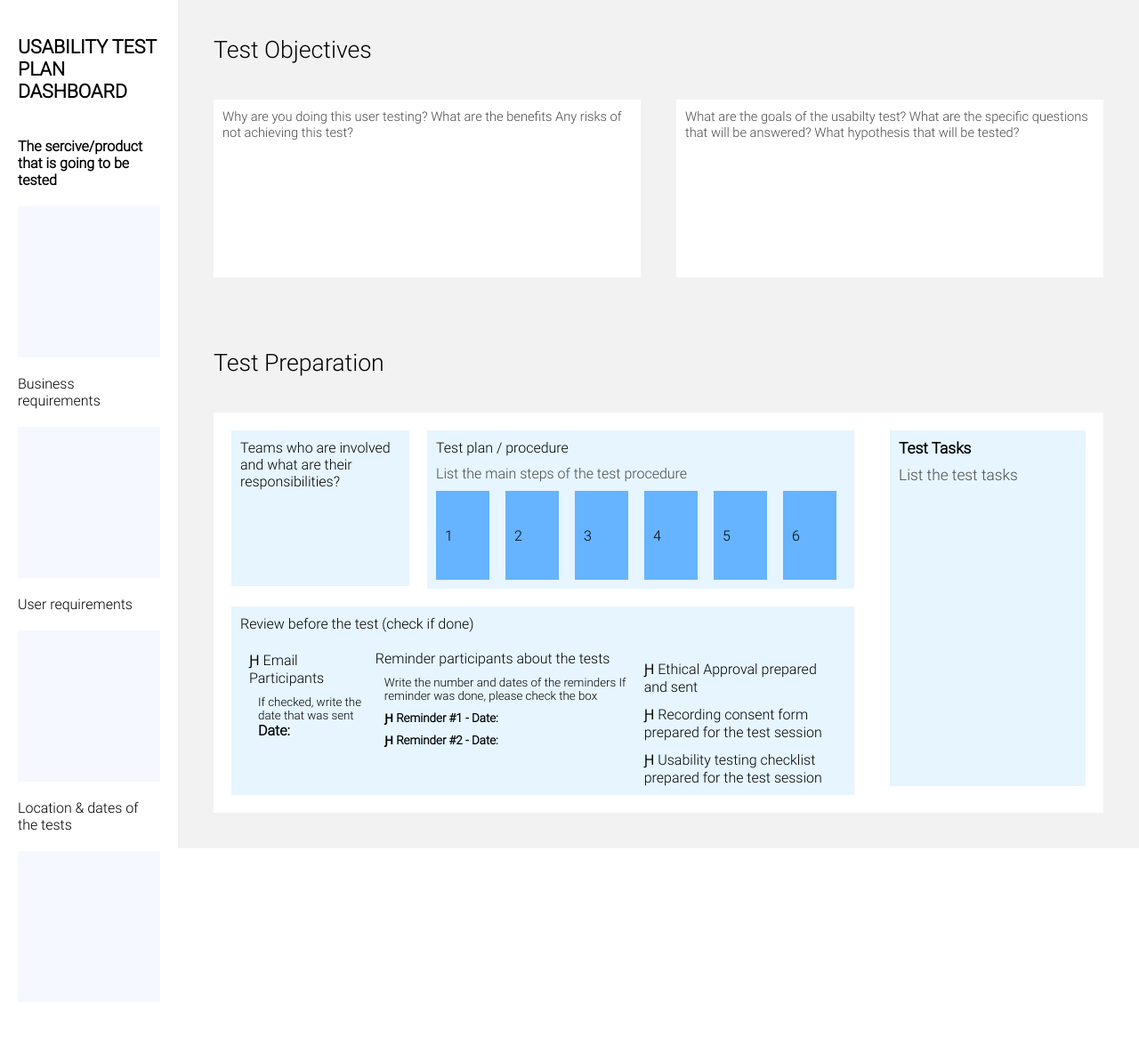
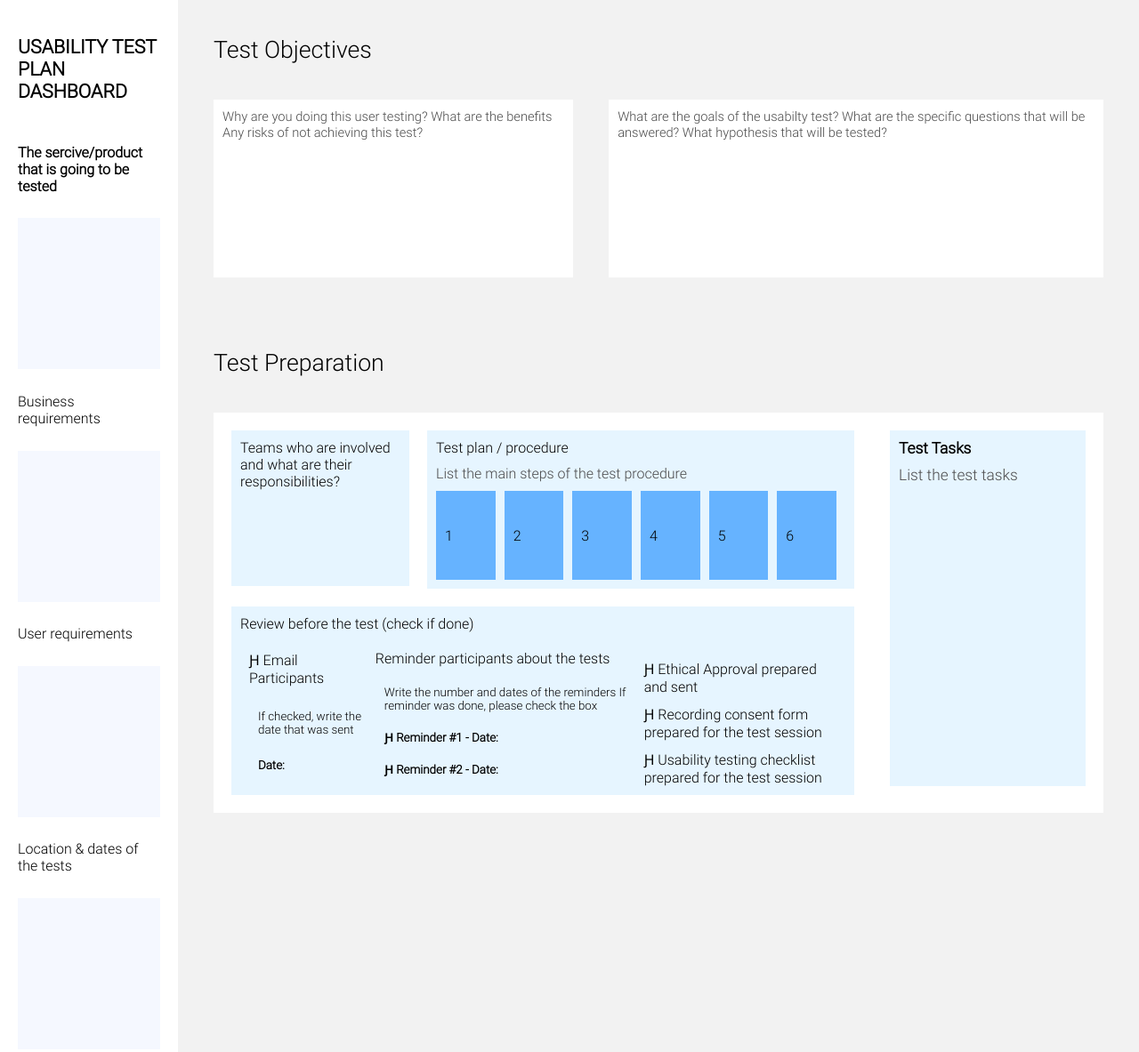
Before and after one commit to ilpol/Frontend-tasks, a plain HTML site: page index.html in a window 1280 px wide. Shown: the top 1183 px of the page at 89% size. Before the commit the page ends 1147 px from the top, so only its background shows below. Drawn offline with Linux system fonts and the light colour scheme.

Commit message:
Fixed mistakes

```diff
--- a/css/style.css
+++ b/css/style.css
@@ -3,6 +3,7 @@ body {
     padding: 0;
     border: 0;
     font-family: Roboto;
+    overflow-x: hidden;
 
 }
 a:link {
@@ -25,7 +26,6 @@ a:active {
 	display: flex;
 	flex-direction: row;
     justify-content: space-between;
-    align-items: space-between;
 }
 
 .dashboard{
@@ -33,7 +33,6 @@ a:active {
     display: flex;
     flex-direction: column;
     justify-content: space-between;
-    align-items: space-between;
     flex-shrink: 1;
     flex-grow: 0;
     background: white;
@@ -64,12 +63,12 @@ a:active {
 }
 
 .main_info{
-	height: 100%;
+	height: 1200px;
+	width:100%;
 	display: flex;
 	flex-direction: column;
-    justify-content: space-between;
-    align-items: space-between;
     background: #F2F2F2;
+    flex-grow: 1;
 }
 
 .test_objectives{
@@ -77,8 +76,6 @@ a:active {
 	display: flex;
 	flex-direction: column;
     justify-content: space-between;
-    align-items: space-between;
-
 }
 
 .test_objectives_title{
@@ -87,7 +84,6 @@ a:active {
 }
 
 .test_objectives_info{
-
 	display: flex;
 	flex-direction: row;
     justify-content: space-between;
@@ -95,11 +91,11 @@ a:active {
 }
 
 .test_objectives_block{
-	flex-basis: 100%;
+	flex-grow: 1;
+	flex-shrink: 1;
 	min-height: 200px;
 	margin: 20px;
 	background: #FFFFFF;
-
 }
 
 .test_objectives_text{
@@ -120,7 +116,6 @@ a:active {
 .test_preparation_title{
 	margin: 20px;
 	font-size: 20pt;
-
 }
 
 .test_preparation_info{
@@ -131,6 +126,8 @@ a:active {
 	flex-direction: row;
     justify-content: space-between;
     align-items: flex-start;
+    flex-grow: 1;
+	flex-shrink: 1;
 }
 
 .test_preparation_left{
@@ -139,7 +136,8 @@ a:active {
 	display: flex;
 	flex-direction: column;
     justify-content: space-between;
-    align-items: space-between;
+    flex-grow: 1;
+	flex-shrink: 1;
 }
 
 .test_preparation_left_top{
@@ -147,24 +145,23 @@ a:active {
 	flex-direction: row;
     justify-content: flex-start;
     align-items: flex-start;
+    flex-grow: 1;
+	flex-shrink: 1;
 }
 
 .test_preparation_ltl{
 	background: #e6f5ff;
-	/*flex-grow: 0;*/
-	/*width:50;
-	height: 100;*/
-
 	min-height: 175px;
 	max-width: 200px;
-
-
-	/*flex-basis: 100%;*/
+	flex-grow: 1;
+	flex-shrink: 1;
 }
 
 .test_preparation_ltl_title{
 	font-size: 12pt;
 	padding: 10px;
+	flex-grow: 1;
+	flex-shrink: 1;
 }
 
 .test_preparation_ltr{
@@ -174,31 +171,33 @@ a:active {
 	display: flex;
 	flex-direction: column;
     justify-content: space-between;
-    align-items: space-between;
     min-height: 100px;
 	width: 600px;
-    /*background: #0054FE;*/
-
-    /*opacity:  0.04;*/
+	flex-grow: 1;
+	flex-shrink: 1;
 }
 
 .test_preparation_ltr_title{
 	font-size: 12pt;
+	flex-grow: 1;
+	flex-shrink: 1;
 }
 
 .test_preparation_ltr_sub_title{
 	padding-top: 10px;
 	color: #4A4A4A;
+	flex-grow: 1;
+	flex-shrink: 1;
 }
 
 .test_preparation_ltr_wrap{
 	padding-top: 10px;
-
 	display: flex;
 	flex-direction: row;
     justify-content: space-between;
     align-items: flex-start;
-
+    flex-grow: 1;
+	flex-shrink: 1;
 }
 
 .test_preparation_ltr_block{
@@ -208,10 +207,11 @@ a:active {
 	flex-direction: row;
     justify-content: flex-start;
     align-items: center;
-
 	height: 100px;
 	width:50px;
 	padding-left: 10px;
+	flex-grow: 1;
+	flex-shrink: 1;
 }
 
 .test_preparation_left_bottom{
@@ -220,12 +220,15 @@ a:active {
 	display: flex;
 	flex-direction: column;
     justify-content: space-between;
-    align-items: space-between;
+    flex-grow: 1;
+	flex-shrink: 1;
 }
 
 .test_preparation_left_bottom_title{
 	padding: 10px;
 	font-size: 12pt;
+	flex-grow: 1;
+	flex-shrink: 1;
 }
 
 .test_preparation_left_bottom_wrap{
@@ -233,7 +236,8 @@ a:active {
 	display: flex;
 	flex-direction: row;
     justify-content: space-between;
-    align-items: space-between;
+    flex-grow: 1;
+	flex-shrink: 1;
 }
 
 .test_preparation_left_bottom_block{
@@ -242,10 +246,14 @@ a:active {
     justify-content: flex-start;
     align-items: flex-start;
     padding-left: 10px;
+    flex-grow: 1;
+	flex-shrink: 1;
 }
 
 .test_preparation_left_bottom_sub_title{
 	font-size: 12pt;
+	flex-grow: 1;
+	flex-shrink: 1;
 }
 
 .test_preparation_left_bottom_sub_title::before{
@@ -254,29 +262,34 @@ a:active {
 
 .test_preparation_left_bottom_sub_title_empty{
 	font-size: 12pt;
+	flex-grow: 1;
+	flex-shrink: 1;
 }
 
 .test_preparation_left_bottom_sub_text{
 	padding-top: 10px;
 	padding-left: 10px;
 	font-size: 10pt;
+	flex-grow: 1;
+	flex-shrink: 1;
 }
 
 .test_preparation_left_bottom_sub_bold_text_empty{
-
 	padding-left: 10px;
-	padding-top: 10px
+	padding-top: 10px;
 	font-size: 10pt;
 	font-weight: 700;
+	flex-grow: 1;
+	flex-shrink: 1;
 }
 
 .test_preparation_left_bottom_sub_bold_text{
-
 	padding-top: 10px;
 	padding-left: 10px;
 	font-size: 10pt;
-
 	font-weight: 700;
+	flex-grow: 1;
+	flex-shrink: 1;
 }
 
 .test_preparation_left_bottom_sub_bold_text::before{
@@ -292,7 +305,6 @@ a:active {
 
 .test_preparation_left_bottom_sub_text_big::before{
 	content: "\528";
-
 }
 
 .test_preparation_right{
@@ -305,16 +317,19 @@ a:active {
     align-items: flex-start;
     padding: 10px;
     background: #e6f5ff;
+    flex-grow: 1;
+	flex-shrink: 1;
 }
 
 .test_preparation_right_title{
 	font-size: 13pt;
 	font-weight: 700;
-
 }
 
 .test_preparation_right_sub_title{
 	font-size: 13pt;
 	padding-top: 10px;
 	color: #4A4A4A;
+	flex-grow: 1;
+	flex-shrink: 1;
 }
```
Also changed, not shown: index.html (+0 -3 lines).
